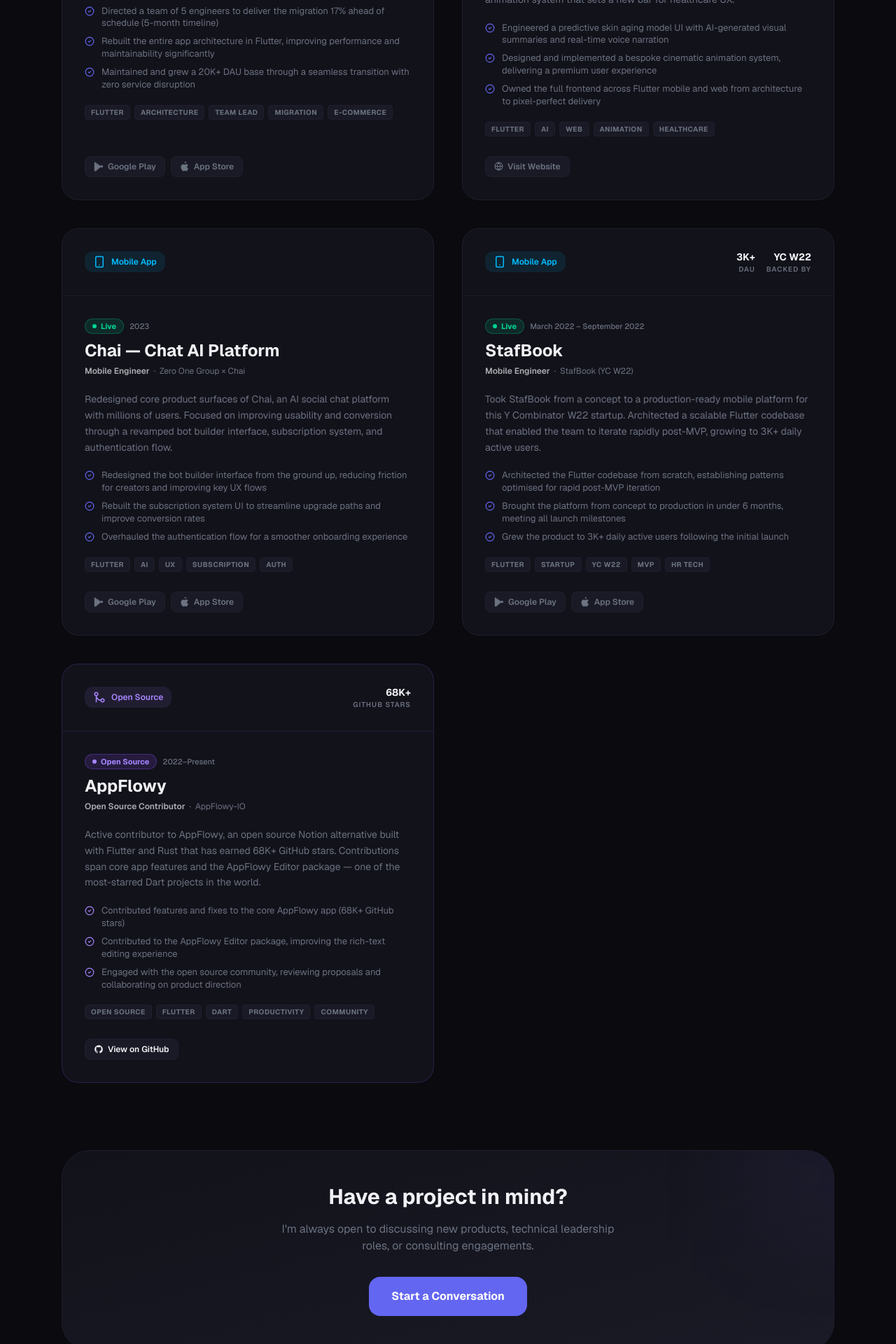
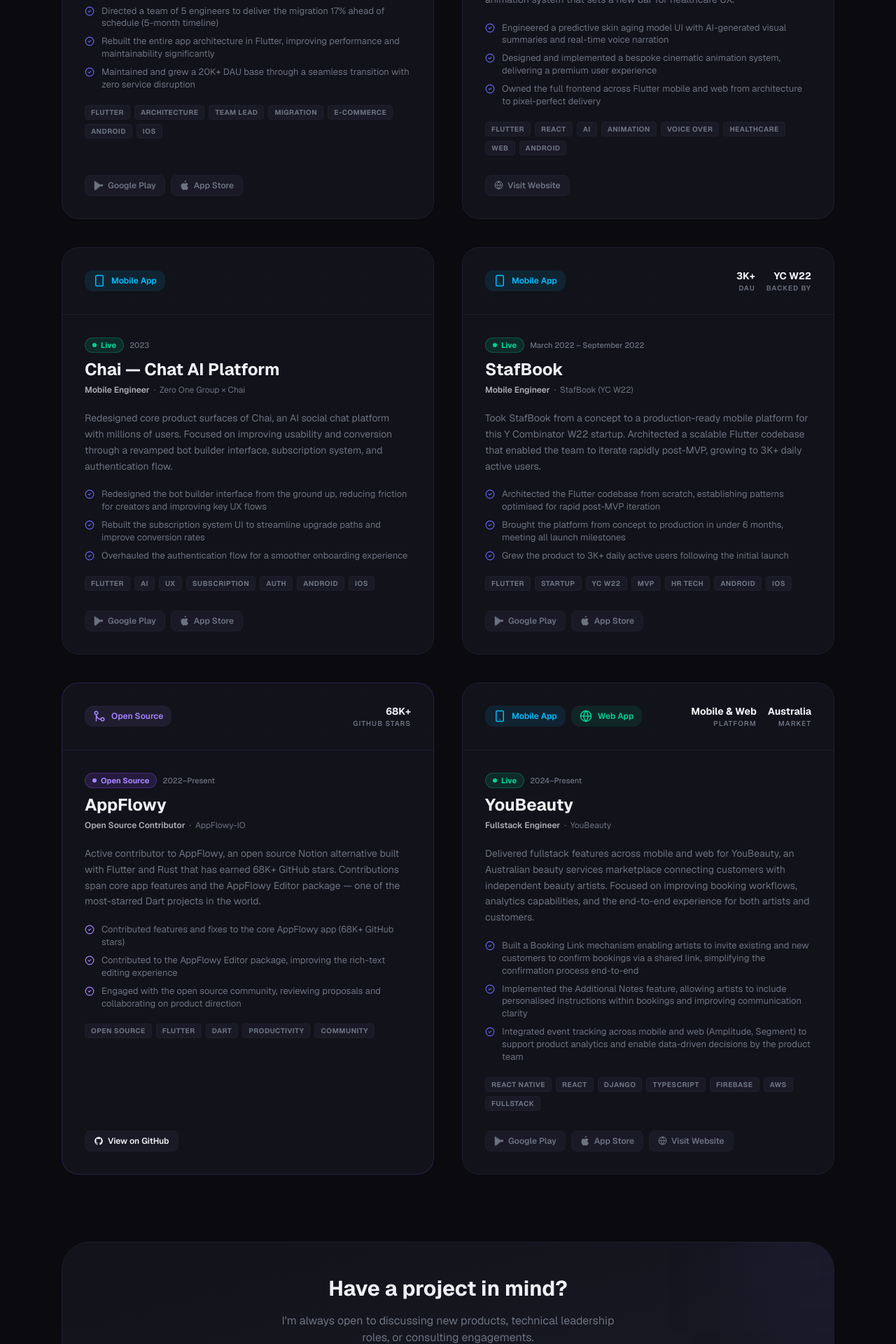
Before and after one commit to johansutrisno/johansutrisno.com, a Next.js app: page /projects in a window 1280 px wide. Shown: the part 682-2602 px from the top of the page at 70% size. Built offline with nearby package versions, Linux system fonts and the light colour scheme.

Commit message:
feat: enable projects to have multiple types, broaden displayed expertise, and add the YouBeauty project

```diff
--- a/src/app/page.tsx
+++ b/src/app/page.tsx
@@ -36,8 +36,12 @@
 
 							<h2 className="text-2xl md:text-3xl font-medium text-muted mb-8 max-w-2xl leading-relaxed">
 								<span className="text-foreground">Senior Product Engineer</span>{" "}
-								based in Jakarta. I build Flutter apps that people actually use
-								— <span className="text-accent-light">20K+ daily</span>.
+								based in Jakarta. I build high-quality products across web and
+								mobile —{" "}
+								<span className="text-accent-light">
+									Backed by 6+ years in production from architecture to shipping
+								</span>
+								.
 							</h2>
 
 							<div className="flex flex-wrap gap-4 mb-12">
@@ -110,10 +114,11 @@
 
 									<div>
 										<p className="text-sm font-mono text-accent-light mb-2">
-											class SeniorEngineer {"{"}
+											class ProductEngineer {"{"}
 										</p>
 										<p className="pl-4 text-sm font-mono text-muted mb-1">
-											expertise: ["Flutter", "AI"];
+											expertise: ["Flutter", "React", "Django", "Dart",
+											"Typescript", "Python"];
 										</p>
 										<p className="pl-4 text-sm font-mono text-muted mb-1">
 											mindset: "Product-driven";
@@ -148,7 +153,7 @@
 							>
 								<div className="w-2 h-2 rounded-full bg-[#00D2FF]" />
 								<span className="text-xs font-bold font-mono">
-									Flutter Expert
+									Product Minded
 								</span>
 							</motion.div>
 
--- a/src/components/ProjectCard.tsx
+++ b/src/components/ProjectCard.tsx
@@ -72,7 +72,6 @@
 }
 
 export const ProjectCard: React.FC<ProjectCardProps> = ({ project, index }) => {
-  const typeInfo = project.type ? typeConfig[project.type] : null;
   const isOpenSource = project.status === "Open Source";
 
   return (
@@ -102,15 +101,22 @@
           }`}
         />
 
-        {/* Type icon */}
-        {typeInfo && (
-          <div
-            className={`relative z-10 flex items-center gap-2 px-3 py-1.5 rounded-xl ${typeInfo.bg} ${typeInfo.colour} font-semibold text-xs`}
-          >
-            {typeInfo.icon}
-            <span>{project.type}</span>
-          </div>
-        )}
+        {/* Type badges */}
+        <div className="relative z-10 flex flex-wrap gap-2">
+          {project.type?.map((t) => {
+            const typeInfo = typeConfig[t];
+            if (!typeInfo) return null;
+            return (
+              <div
+                key={t}
+                className={`flex items-center gap-2 px-3 py-1.5 rounded-xl ${typeInfo.bg} ${typeInfo.colour} font-semibold text-xs`}
+              >
+                {typeInfo.icon}
+                <span>{t}</span>
+              </div>
+            );
+          })}
+        </div>
 
         {/* Metrics */}
         {project.metrics && project.metrics.length > 0 && (
--- a/src/data/projects.ts
+++ b/src/data/projects.ts
@@ -16,7 +16,7 @@
 	tags: string[];
 	links: ProjectLinks;
 	status: "Live" | "Open Source" | "Completed";
-	type?: "Mobile App" | "Web App" | "Open Source" | "AI Platform";
+	type?: ("Mobile App" | "Web App" | "Open Source" | "AI Platform")[];
 	metrics?: { label: string; value: string }[];
 	featured?: boolean;
 }
@@ -35,7 +35,15 @@
 			"Rebuilt the entire app architecture in Flutter, improving performance and maintainability significantly",
 			"Maintained and grew a 20K+ DAU base through a seamless transition with zero service disruption",
 		],
-		tags: ["Flutter", "Architecture", "Team Lead", "Migration", "E-commerce"],
+		tags: [
+			"Flutter",
+			"Architecture",
+			"Team Lead",
+			"Migration",
+			"E-commerce",
+			"Android",
+			"iOS",
+		],
 		links: {
 			googlePlay:
 				"https://play.google.com/store/apps/details?id=com.kickavenue.androidshop&hl=id",
@@ -43,7 +51,7 @@
 				"https://apps.apple.com/id/app/kick-avenue-shop-hype-here/id1478394222",
 		},
 		status: "Live",
-		type: "Mobile App",
+		type: ["Mobile App"],
 		metrics: [
 			{ label: "DAU", value: "20K+" },
 			{ label: "Delivery", value: "17% Early" },
@@ -64,12 +72,21 @@
 			"Designed and implemented a bespoke cinematic animation system, delivering a premium user experience",
 			"Owned the full frontend across Flutter mobile and web from architecture to pixel-perfect delivery",
 		],
-		tags: ["Flutter", "AI", "Web", "Animation", "Healthcare"],
+		tags: [
+			"Flutter",
+			"React",
+			"AI",
+			"Animation",
+			"Voice Over",
+			"Healthcare",
+			"Web",
+			"Android",
+		],
 		links: {
 			website: "https://skinplusclinic.com/id/",
 		},
 		status: "Live",
-		type: "AI Platform",
+		type: ["Mobile App", "Web App", "AI Platform"],
 		featured: true,
 	},
 	{
@@ -85,7 +102,7 @@
 			"Rebuilt the subscription system UI to streamline upgrade paths and improve conversion rates",
 			"Overhauled the authentication flow for a smoother onboarding experience",
 		],
-		tags: ["Flutter", "AI", "UX", "Subscription", "Auth"],
+		tags: ["Flutter", "AI", "UX", "Subscription", "Auth", "Android", "iOS"],
 		links: {
 			googlePlay:
 				"https://play.google.com/store/apps/details?id=com.Beauchamp.Messenger.external&hl=id",
@@ -93,7 +110,7 @@
 				"https://apps.apple.com/id/app/chai-social-ai-platform-chat/id1544750895",
 		},
 		status: "Live",
-		type: "Mobile App",
+		type: ["Mobile App"],
 		featured: true,
 	},
 	{
@@ -109,14 +126,14 @@
 			"Brought the platform from concept to production in under 6 months, meeting all launch milestones",
 			"Grew the product to 3K+ daily active users following the initial launch",
 		],
-		tags: ["Flutter", "Startup", "YC W22", "MVP", "HR Tech"],
+		tags: ["Flutter", "Startup", "YC W22", "MVP", "HR Tech", "Android", "iOS"],
 		links: {
 			googlePlay:
 				"https://play.google.com/store/apps/details?id=com.stafbook.employee",
 			appStore: "https://apps.apple.com/id/app/stafbook-karyawan/id6444427879",
 		},
 		status: "Live",
-		type: "Mobile App",
+		type: ["Mobile App"],
 		metrics: [
 			{ label: "DAU", value: "3K+" },
 			{ label: "Backed by", value: "YC W22" },
@@ -142,8 +159,44 @@
 				"https://github.com/pulls?q=is%3Apr+author%3Ajohansutrisno+org%3AAppFlowy-IO",
 		},
 		status: "Open Source",
-		type: "Open Source",
+		type: ["Open Source"],
 		metrics: [{ label: "GitHub Stars", value: "68K+" }],
 		featured: true,
 	},
+	{
+		title: "YouBeauty",
+		slug: "youbeauty",
+		role: "Fullstack Engineer",
+		company: "YouBeauty",
+		period: "2024–Present",
+		description:
+			"Delivered fullstack features across mobile and web for YouBeauty, an Australian beauty services marketplace connecting customers with independent beauty artists. Focused on improving booking workflows, analytics capabilities, and the end-to-end experience for both artists and customers.",
+		highlights: [
+			"Built a Booking Link mechanism enabling artists to invite existing and new customers to confirm bookings via a shared link, simplifying the confirmation process end-to-end",
+			"Implemented the Additional Notes feature, allowing artists to include personalised instructions within bookings and improving communication clarity",
+			"Integrated event tracking across mobile and web (Amplitude, Segment) to support product analytics and enable data-driven decisions by the product team",
+		],
+		tags: [
+			"React Native",
+			"React",
+			"Django",
+			"TypeScript",
+			"Firebase",
+			"AWS",
+			"Fullstack",
+		],
+		links: {
+			website: "https://youbeauty.app/",
+			googlePlay:
+				"https://play.google.com/store/apps/details?id=au.com.youbeauty.next",
+			appStore: "https://apps.apple.com/au/app/youbeauty/id6737531032",
+		},
+		status: "Live",
+		type: ["Mobile App", "Web App"],
+		metrics: [
+			{ label: "Platform", value: "Mobile & Web" },
+			{ label: "Market", value: "Australia" },
+		],
+		featured: true,
+	},
 ];
```
